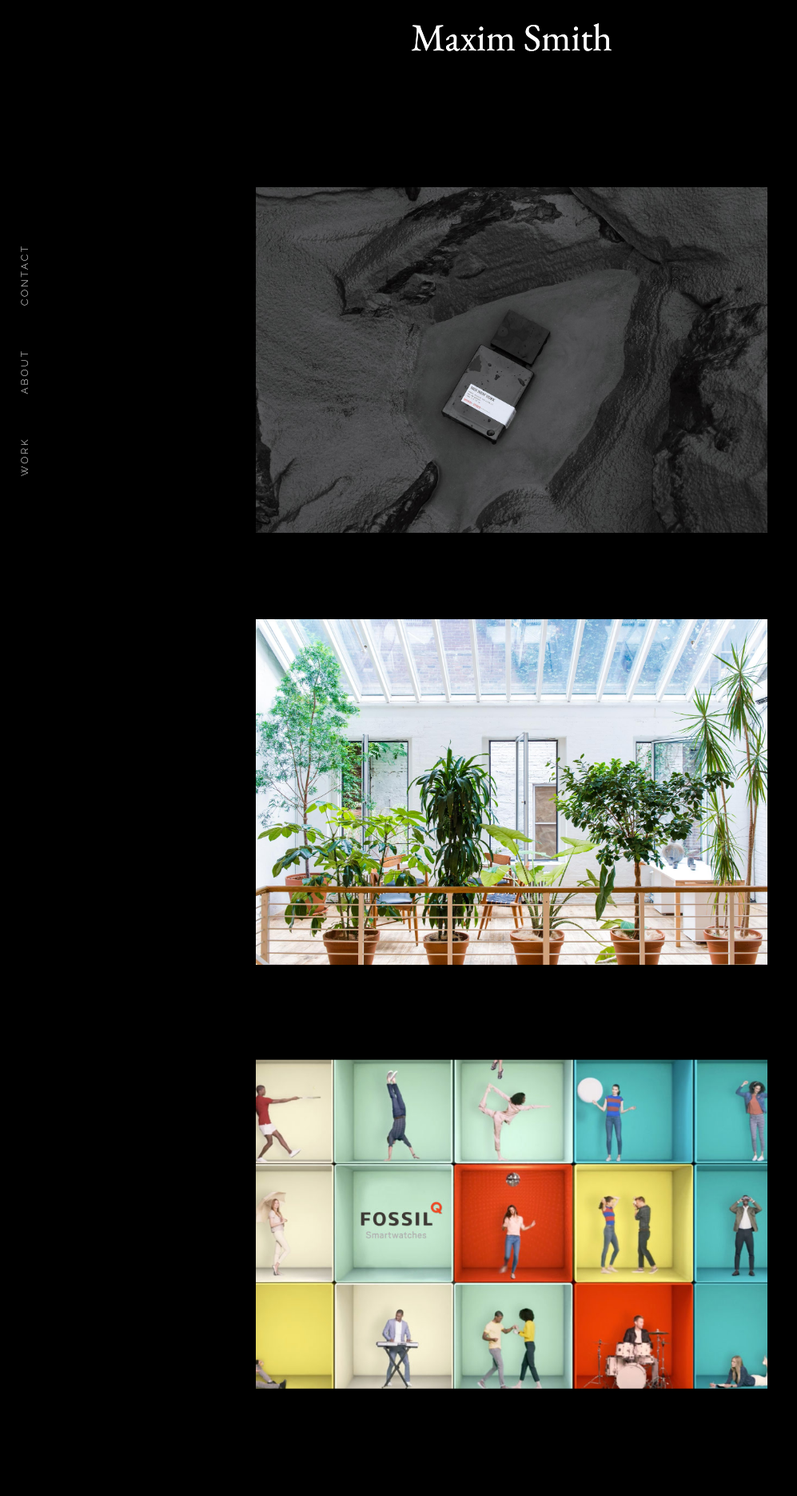
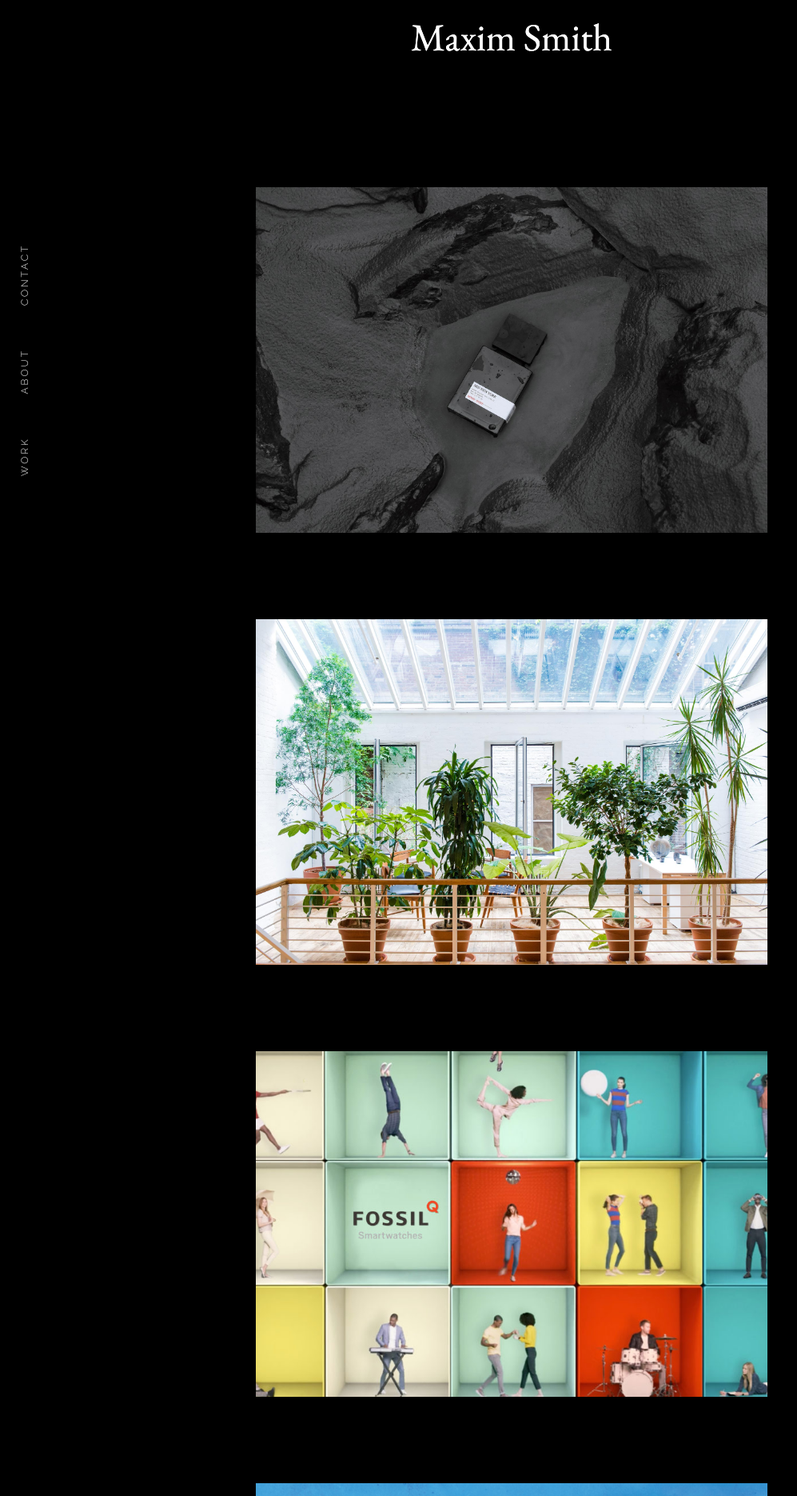
Before and after one commit to Maximsmith/Maximsmith, a Jekyll site: the page built from work.html, in a window 1280 px wide. Shown: the top 1870 px of the page at 80% size, without its empty margins (0-997 px from the left). Built offline with Jekyll 4.4.1, drawn with Linux system fonts in a browser that asks for light colours.

Commit message:
Update style.css

```diff
--- a/css/style.css
+++ b/css/style.css
@@ -218,7 +218,9 @@
 }
 
 .work_item_image img {
-	width: 110%;
+	width: 100%;
+	height: 100%;
+	object-fit: cover;
 	position: absolute;
 	top: 50%;
 	left: 50%;
```
